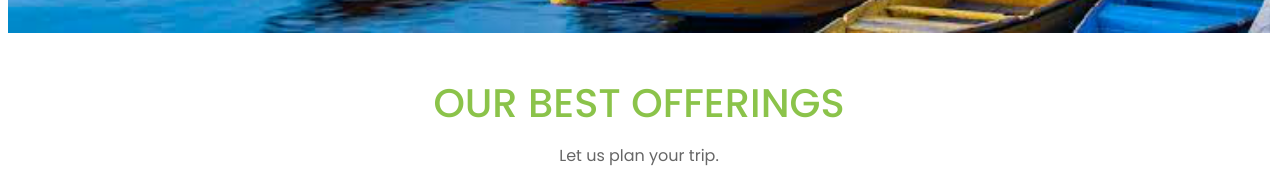
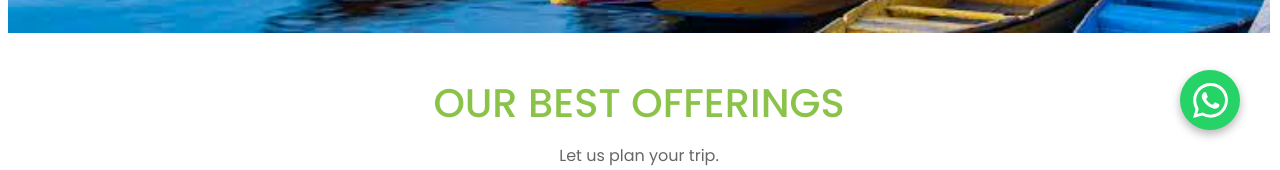
Before and after one commit to Mir-Danish/vrtravels, a React (Vite) app: page / in a window 1280 px wide. Shown: the part 630-800 px from the top of the page. Built offline with nearby package versions, Linux system fonts and the light colour scheme; a web font is replaced by a local one.

Commit message:
added whatsapp button

```diff
--- a/src/components/Home.jsx
+++ b/src/components/Home.jsx
@@ -7,6 +7,7 @@
 import myVideo from "../assets/images/video.mp4"
 import Footer from './Footer'
 import TourPlans from './TourPlans'
+import WhatsAppButton from './WhatsAppButton'
 
 function Home() {
   return (
@@ -40,6 +41,7 @@
       {/* <TourGallerySection /> */}
 
       <Footer />
+      <WhatsAppButton />
     </>
   )
 }
--- a/src/components/TourPlans.jsx
+++ b/src/components/TourPlans.jsx
@@ -87,7 +87,7 @@
                             <div className="tour-buttons">
                                 <a href="tel:+916006708888" className="btn-phone">
                                     <Phone size={16} fill="white" />
-                                    +91 9103115848
+                                    +919103115848
                                 </a>
                                 <button className="btn-enquire">
                                     Book Now
--- /dev/null
+++ b/src/components/WhatsAppButton.css
@@ -0,0 +1,45 @@
+.whatsapp-float {
+    position: fixed;
+    width: 60px;
+    height: 60px;
+    bottom: 40px;
+    right: 40px;
+    background-color: #25d366;
+    color: #FFF;
+    border-radius: 50%;
+    text-align: center;
+    font-size: 30px;
+    box-shadow: 0 4px 10px rgba(0, 0, 0, 0.3);
+    z-index: 1000;
+    display: flex;
+    align-items: center;
+    justify-content: center;
+    transition: all 0.3s ease;
+    text-decoration: none;
+}
+
+.whatsapp-float:hover {
+    background-color: #128c7e;
+    transform: scale(1.1);
+    box-shadow: 0 6px 14px rgba(0, 0, 0, 0.4);
+}
+
+.whatsapp-icon {
+    width: 35px;
+    height: 35px;
+    fill: white;
+}
+
+@media (max-width: 768px) {
+    .whatsapp-float {
+        width: 50px;
+        height: 50px;
+        bottom: 20px;
+        right: 20px;
+    }
+
+    .whatsapp-icon {
+        width: 28px;
+        height: 28px;
+    }
+}
--- /dev/null
+++ b/src/components/WhatsAppButton.jsx
@@ -0,0 +1,27 @@
+import React from 'react';
+import './WhatsAppButton.css';
+
+const WhatsAppButton = () => {
+    const phoneNumber = "919103115848";
+    const message = "Hello! I would like to know more about your tour packages.";
+
+    return (
+        <a
+            href={`https://wa.me/${+919103115848}?text=${encodeURIComponent(message)}`}
+            className="whatsapp-float"
+            target="_blank"
+            rel="noopener noreferrer"
+            aria-label="Chat on WhatsApp"
+        >
+            <svg
+                className="whatsapp-icon"
+                xmlns="http://www.w3.org/2000/svg"
+                viewBox="0 0 24 24"
+            >
+                <path d="M17.472 14.382c-.297-.149-1.758-.867-2.03-.967-.273-.099-.471-.148-.67.15-.197.297-.767.966-.94 1.164-.173.199-.347.223-.644.075-.297-.15-1.255-.463-2.39-1.475-.883-.788-1.48-1.761-1.653-2.059-.173-.297-.018-.458.13-.606.134-.133.298-.347.446-.52.149-.174.198-.298.298-.497.099-.198.05-.371-.025-.52-.075-.149-.669-1.612-.916-2.207-.242-.579-.487-.5-.669-.51-.173-.008-.371-.01-.57-.01-.198 0-.52.074-.792.372-.272.297-1.04 1.016-1.04 2.479 0 1.462 1.065 2.875 1.213 3.074.149.198 2.096 3.2 5.077 4.487.709.306 1.262.489 1.694.625.712.227 1.36.195 1.871.118.571-.085 1.758-.719 2.006-1.413.248-.694.248-1.289.173-1.413-.074-.124-.272-.198-.57-.347m-5.421 7.403h-.004a9.87 9.87 0 01-5.031-1.378l-.361-.214-3.741.982.998-3.648-.235-.374a9.86 9.86 0 01-1.51-5.26c.001-5.45 4.436-9.884 9.888-9.884 2.64 0 5.122 1.03 6.988 2.898a9.825 9.825 0 012.893 6.994c-.003 5.45-4.437 9.884-9.885 9.884m8.413-18.297A11.815 11.815 0 0012.05 0C5.495 0 .16 5.335.157 11.892c0 2.096.547 4.142 1.588 5.945L.057 24l6.305-1.654a11.882 11.882 0 005.683 1.448h.005c6.554 0 11.89-5.335 11.893-11.893a11.821 11.821 0 00-3.48-8.413Z" />
+            </svg>
+        </a>
+    );
+};
+
+export default WhatsAppButton;
```
Also changed, not shown: src/assets/logo.PNG (deleted).
